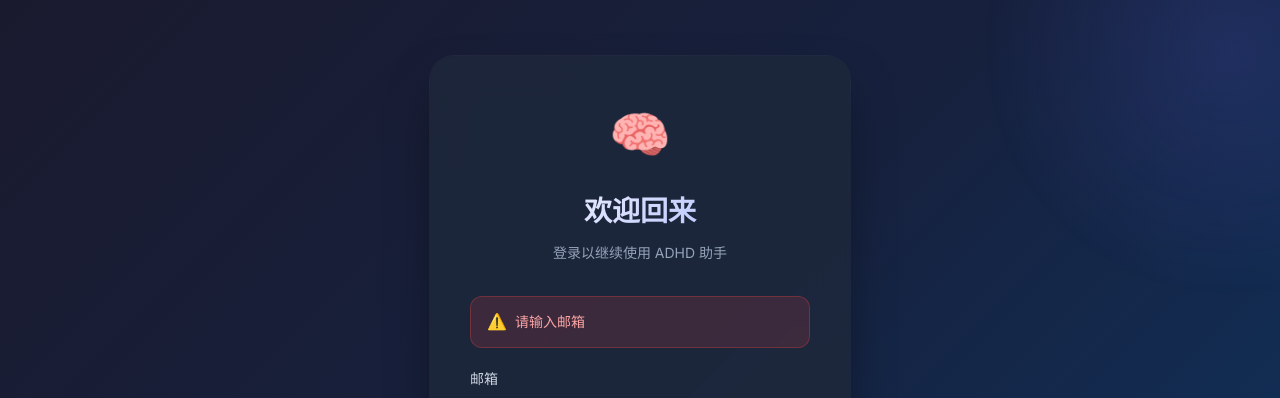
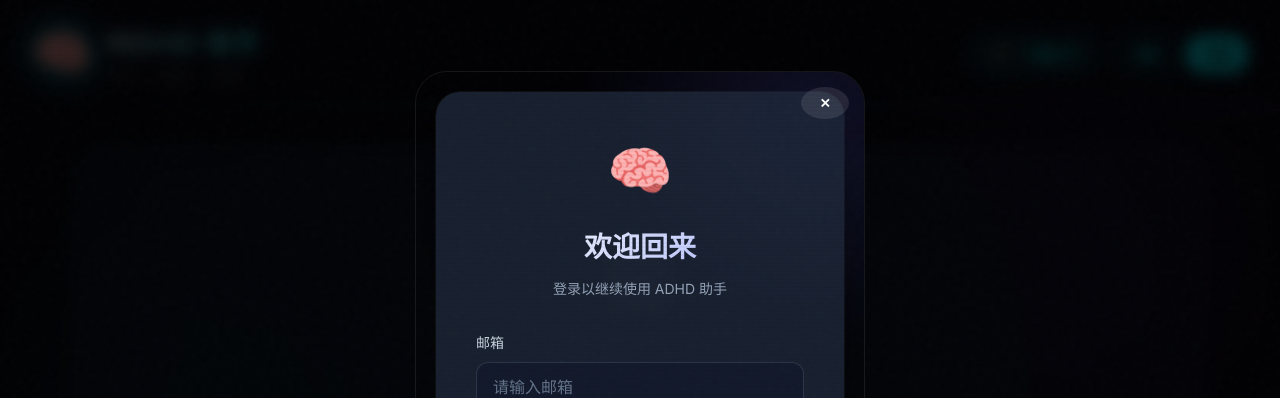
Before and after one commit to RoyalZJT/adhd-assistant, a React (Vite) app: page / in a window 1280 px wide. Both pictures are taken after a click on the button "登录". Shown: the top 398 px of the page. Built offline with nearby package versions, Linux system fonts and the light colour scheme.

Commit message:
feat: 认证重构为平滑模式，移除强制拦截

```diff
--- a/src/App.css
+++ b/src/App.css
@@ -602,4 +602,75 @@
     font-weight: 700;
     color: var(--text-primary);
     margin: 0;
+
 }
+
+/* 认证按钮组 */
+.auth-buttons {
+    display: flex;
+    gap: var(--space-sm);
+}
+
+.auth-nav-btn {
+    padding: 8px 16px;
+    border-radius: var(--radius-md);
+    font-size: var(--text-sm);
+    font-weight: 600;
+    cursor: pointer;
+    transition: all var(--transition-normal);
+}
+
+.auth-nav-btn.login {
+    background: transparent;
+    border: 1px solid var(--neon-cyan);
+    color: var(--neon-cyan);
+}
+
+.auth-nav-btn.login:hover {
+    background: rgba(0, 243, 255, 0.1);
+    box-shadow: 0 0 15px rgba(0, 243, 255, 0.3);
+}
+
+.auth-nav-btn.register {
+    background: var(--neon-cyan);
+    border: 1px solid var(--neon-cyan);
+    color: #000;
+}
+
+.auth-nav-btn.register:hover {
+    background: #fff;
+    border-color: #fff;
+    box-shadow: 0 0 20px rgba(255, 255, 255, 0.5);
+}
+
+/* 认证模态框特有样式 */
+.auth-modal-content {
+    max-width: 450px;
+    position: relative;
+    border: 1px solid var(--glass-border);
+    border-radius: var(--radius-xl);
+    overflow: hidden;
+}
+
+.modal-close-btn {
+    position: absolute;
+    top: 15px;
+    right: 15px;
+    width: 32px;
+    height: 32px;
+    border-radius: 50%;
+    background: rgba(255, 255, 255, 0.1);
+    border: none;
+    color: #fff;
+    cursor: pointer;
+    z-index: 1010;
+    display: flex;
+    align-items: center;
+    justify-content: center;
+    transition: all 0.2s;
+}
+
+.modal-close-btn:hover {
+    background: var(--danger);
+    transform: rotate(90deg);
+}
--- a/src/App.tsx
+++ b/src/App.tsx
@@ -9,13 +9,14 @@ import './App.css';
 /**
  * ADHD 助手主应用
  * 终极防御版：包含了全量的空值保护和类型强制转换，防止任何渲染崩溃
+ * 新版：移除了强制登录，支持右上角登录/注册
  */
 function App() {
     // 调试日志：跟踪渲染状态
     console.log('App: Component Render');
 
     const { state, dispatch } = useApp();
-    const { user, isLoading, isAuthenticated, logout } = useAuth();
+    const { user, isLoading: authLoading, isAuthenticated, logout } = useAuth();
 
     // 状态管理
     const [showTaskForm, setShowTaskForm] = useState(false);
@@ -24,6 +25,10 @@ function App() {
     const [focusMicroTaskIndex, setFocusMicroTaskIndex] = useState(0);
     const [showDownload, setShowDownload] = useState(false);
     const [showFreshStart, setShowFreshStart] = useState(false);
+
+    // 认证模态框状态
+    const [showAuthModal, setShowAuthModal] = useState<boolean>(false);
+    const [authInitialView, setAuthInitialView] = useState<'login' | 'register'>('login');
 
     // 安全获取任务列表
     const tasks = useMemo(() => Array.isArray(state?.tasks) ? state.tasks : [], [state?.tasks]);
@@ -132,18 +137,13 @@ function App() {
     }, [dispatch]);
 
     // 认证加载中
-    if (isLoading) {
+    if (authLoading) {
         return (
             <div className="app-loading">
                 <div className="app-loading-spinner"></div>
-                <p>加载中...</p>
+                <p>正在同步状态...</p>
             </div>
         );
-    }
-
-    // 未登录时显示登录/注册页面
-    if (!isAuthenticated) {
-        return <AuthGate />;
     }
 
     // 渲染层辅助函数：确保数据安全
@@ -176,11 +176,19 @@ function App() {
                         <span className="btn-icon">📲</span>
                         <span>下载APP</span>
                     </button>
-                    <div className="user-menu">
-                        <span className="user-avatar">👤</span>
-                        <span className="user-name">{String(user?.username || user?.email?.split('@')[0] || '用户')}</span>
-                        <button className="logout-btn" onClick={logout} title="退出登录">🚪</button>
-                    </div>
+
+                    {isAuthenticated ? (
+                        <div className="user-menu">
+                            <span className="user-avatar">👤</span>
+                            <span className="user-name">{String(user?.username || user?.email?.split('@')[0] || '已登录')}</span>
+                            <button className="logout-btn" onClick={logout} title="退出登录">🚪</button>
+                        </div>
+                    ) : (
+                        <div className="auth-buttons">
+                            <button className="auth-nav-btn login" onClick={() => { setAuthInitialView('login'); setShowAuthModal(true); }}>登录</button>
+                            <button className="auth-nav-btn register" onClick={() => { setAuthInitialView('register'); setShowAuthModal(true); }}>注册</button>
+                        </div>
+                    )}
                 </div>
             </header>
 
@@ -245,6 +253,19 @@ function App() {
                 </div>
             )}
 
+            {/* 认证模态框 */}
+            {showAuthModal && (
+                <div className="modal-overlay" onClick={() => setShowAuthModal(false)}>
+                    <div className="modal-content auth-modal-content" onClick={e => e.stopPropagation()}>
+                        <button className="modal-close-btn" onClick={() => setShowAuthModal(false)}>✕</button>
+                        <AuthGate
+                            onAuthSuccess={() => setShowAuthModal(false)}
+                            initialView={authInitialView}
+                        />
+                    </div>
+                </div>
+            )}
+
             {focusTask && focusTask.microTasks && focusTask.microTasks[focusMicroTaskIndex] && (
                 <FocusView
                     taskTitle={String(focusTask.title)}
--- a/src/components/AuthGate.tsx
+++ b/src/components/AuthGate.tsx
@@ -11,10 +11,11 @@ type AuthView = 'login' | 'register' | 'success';
 
 interface AuthGateProps {
     onAuthSuccess?: () => void;
+    initialView?: AuthView;
 }
 
-export function AuthGate({ onAuthSuccess }: AuthGateProps) {
-    const [view, setView] = useState<AuthView>('login');
+export function AuthGate({ onAuthSuccess, initialView = 'login' }: AuthGateProps) {
+    const [view, setView] = useState<AuthView>(initialView);
     const [countdown, setCountdown] = useState(3);
 
     // 注册成功后的倒计时
--- a/src/pages/AuthPages.css
+++ b/src/pages/AuthPages.css
@@ -4,14 +4,18 @@
  */
 
 .auth-page {
-    min-height: 100vh;
     display: flex;
     align-items: center;
     justify-content: center;
     padding: 20px;
-    background: linear-gradient(135deg, #1a1a2e 0%, #16213e 50%, #0f3460 100%);
     position: relative;
     overflow: hidden;
+}
+
+/* 仅在非弹窗模式下显示全屏背景（保留兼容性） */
+body>#root>.auth-page {
+    min-height: 100vh;
+    background: linear-gradient(135deg, #1a1a2e 0%, #16213e 50%, #0f3460 100%);
 }
 
 /* 背景装饰 */
```
